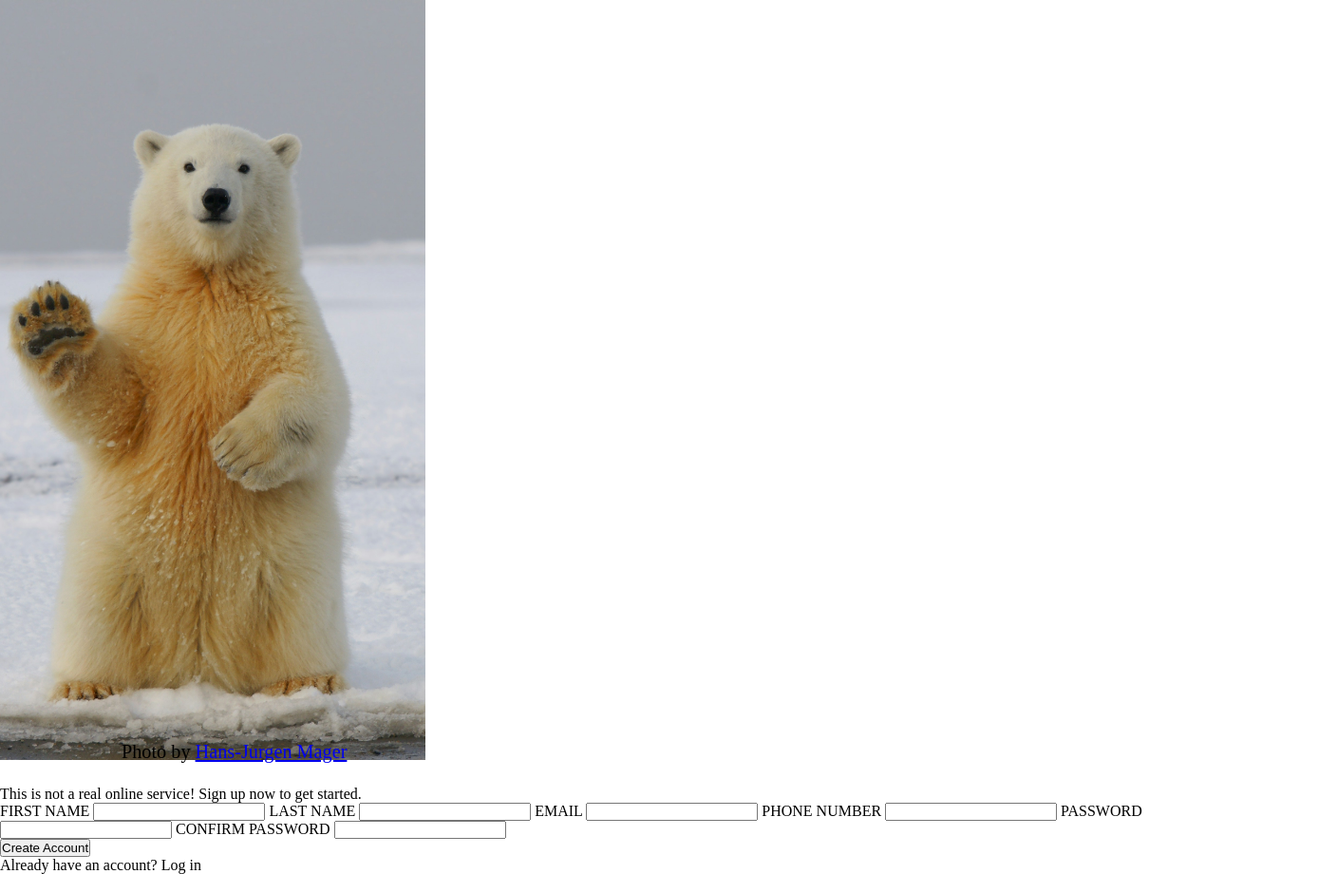
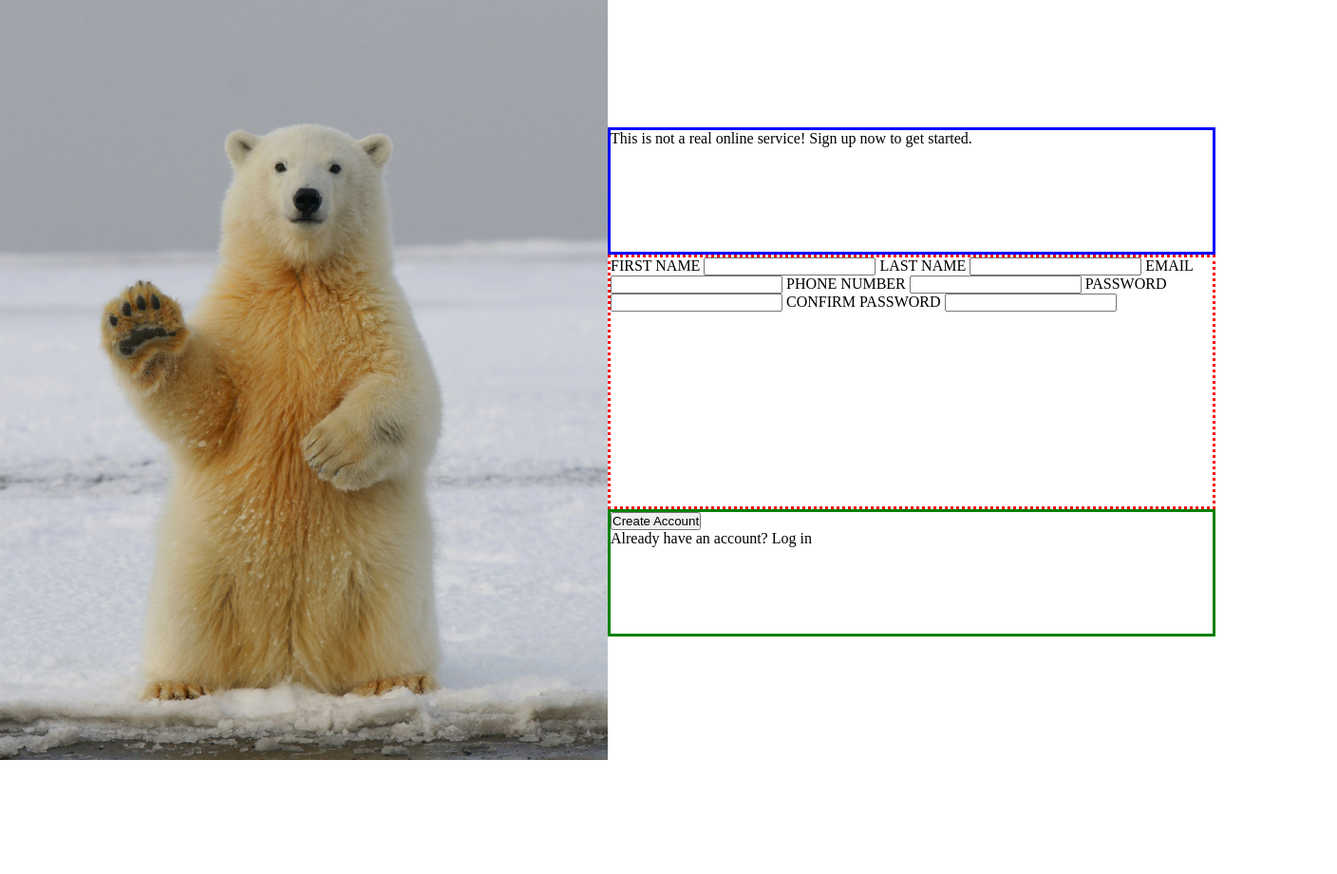
Before and after one commit to etheliachoi/odin-sign-up-form, a plain HTML site: page index.html in a window 1280 px wide. Shown: the whole page at 95% size, 1408 px wide, since content can reach past the window. After the commit the page ends 804 px from the top, so only its background shows below. Drawn offline with Linux system fonts and the light colour scheme.

Commit message:
Set up basic layout of elements with grid

```diff
--- a/index.html
+++ b/index.html
@@ -8,19 +8,19 @@
 </head>
 <body>
     <div class="container">
-        <div class="left-container">
+        <div class="left">
             <img src="polarbear.jpg" alt="A standing polar bear waving hi to the camera">
-            <div class="img-description">Photo by
+            <!-- <div class="img-description">Photo by
                 <a href="https://unsplash.com/photos/polar-bear-on-snow-covered-ground-during-daytime-qQWV91TTBrE"
                 target="_blank">Hans-Jurgen Mager</a>
-            </div>
+            </div> -->
         </div>
 
-        <div class="right-container">
-            <div class="paragraph">
-                <p>This is not a real online service! Sign up now to get started.</p>
-            </div>
+        <div class="right-top">
+            <p>This is not a real online service! Sign up now to get started.</p>
+        </div>
 
+        <div class="right-mid">
             <form action="" method="post" class="form">
                 <label for="first-name">FIRST NAME</label>
                 <input type="text" name="first-name" id="first-name" required>
@@ -40,13 +40,11 @@
                 <label for="pw-confirm">CONFIRM PASSWORD</label>
                 <input type="text" name="pw-confirm" id="pw-confirm" required>
             </form>
-
-            <div class="bottom">
+        </div>
+        <div class="right-bottom">
                 <button type="submit">Create Account</button>
                 <p>Already have an account? Log in</a></p>
-            </div>
         </div>
-
     </div>
 </body>
 </html>
--- a/styles.css
+++ b/styles.css
@@ -4,20 +4,43 @@
     padding: 0;
 }
 
-
-.left-container {
-    /* position: absolute; */
+.container {
+    display: grid;
+    grid-template-columns:  repeat(2, 1fr);
+    grid-template-rows: 1fr 1fr 2fr 1fr 1fr;
 }
 
-.left-container img {
-    width: 35vw;
+.left {
+    grid-row: span 5;
+}
+
+.right-top {
+    border: 3px solid blue;
+    grid-column-start: 2;
+    grid-row-start: 2;
+}
+
+.right-mid {
+    border: 3px dotted red;
+    grid-column-start: 2;
+    grid-row-start: 3;
+}
+
+.right-bottom {
+    border: 3px solid green;
+    grid-column-start: 2;
+    grid-row-start: 4;
+}
+
+.left img {
+    width: 100%;
     height: 100vh;
     object-fit: cover;
 }
-
+/*
 .img-description {
     position: relative;
     bottom: 3vh;
     left: 10%;
     font-size: calc(10px + 0.8vw);
-}
+} */
```
